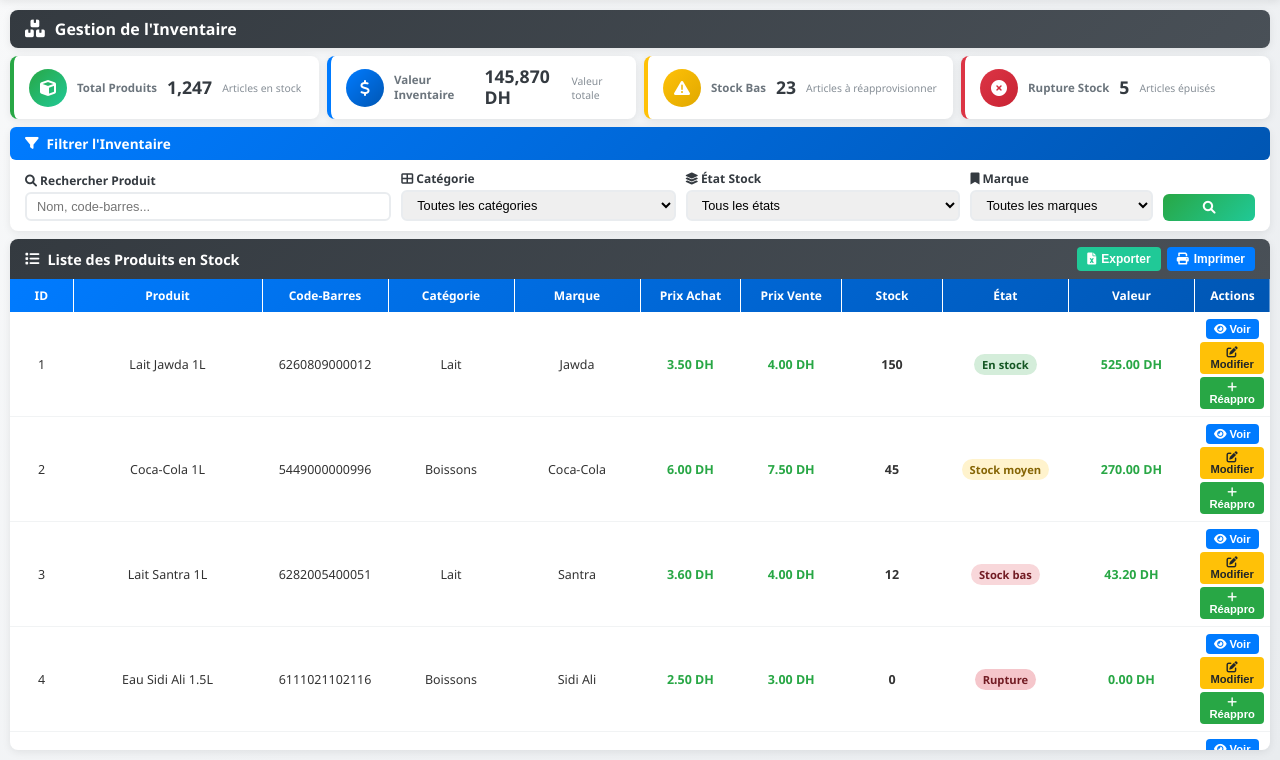
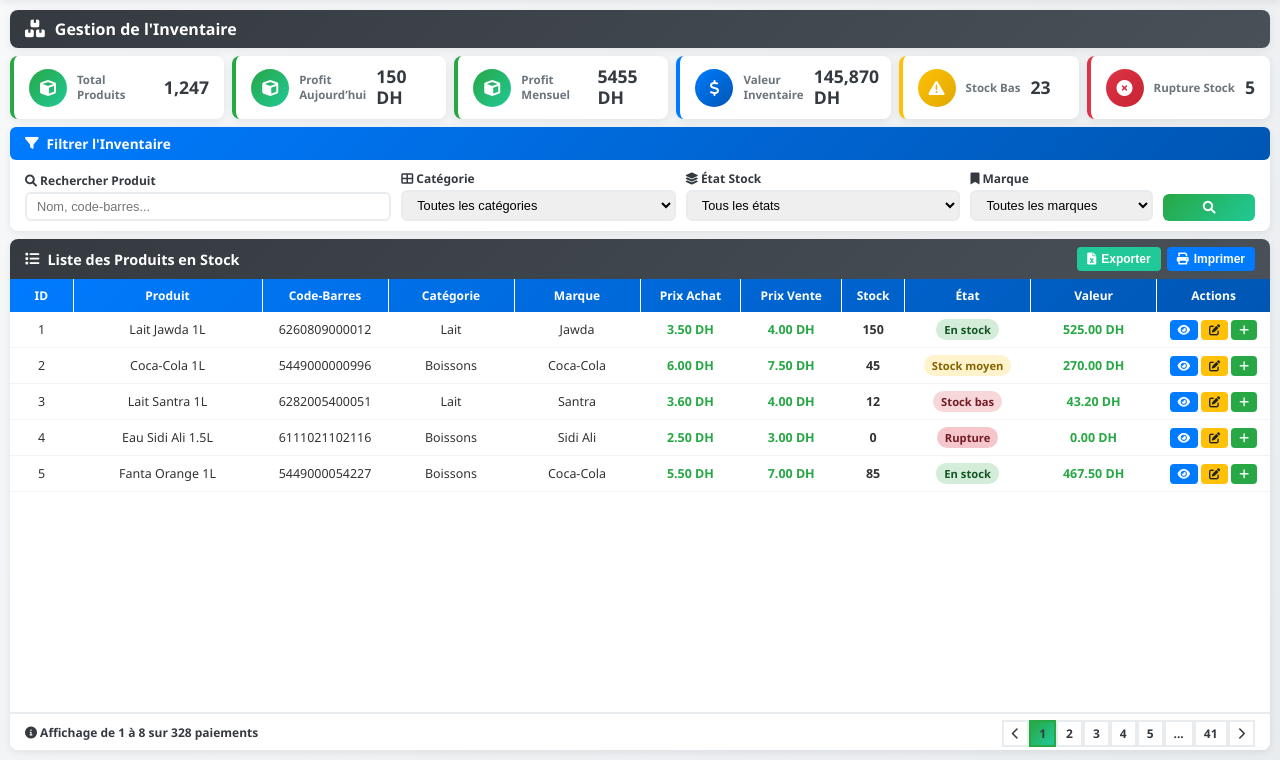
Before and after one commit to abdellatif-soufi/Digital_7anout, a PHP site: page /php/stock.php in a window 1280 px wide. Shown: the part 40-800 px from the top of the page. Run offline with PHP 8.4, Linux system fonts and the light colour scheme.

Commit message:
fix: finishing all design of store for all pages

```diff
--- a/css/stock.css
+++ b/css/stock.css
@@ -34,7 +34,7 @@
 /* Stats Section */
 .stats-section {
     display: grid;
-    grid-template-columns: repeat(4, 1fr);
+    grid-template-columns: repeat(auto-fit, minmax(180px, max-content));
     gap: 8px;
     margin-bottom: 8px;
     flex-shrink: 0;
@@ -331,3 +331,48 @@ tbody tr:hover { background-color: rgba(40, 167, 69, 0.05); }
 
 /* Price */
 .price-cell { font-weight: 700; color: var(--primary-color); }
+
+
+/* Pagination */
+.pagination-section {
+    background: var(--white);
+    padding: 7px 15px;
+    border-top: 2px solid #e9ecef;
+    display: flex;
+    justify-content: space-between;
+    align-items: center;
+    flex-shrink: 0;
+}
+
+.pagination-info {
+    font-size: 0.75rem;
+    color: var(--dark-color);
+    font-weight: 600;
+}
+
+.pagination .page-link {
+    color: var(--dark-color);
+    border: 2px solid #e9ecef;
+    padding: 3px 8px;
+    font-size: 0.75rem;
+    font-weight: 600;
+    transition: var(--transition);
+    text-decoration: none;
+}
+
+.pagination .page-link:hover {
+    background: var(--primary-color);
+    border-color: var(--primary-color);
+    color: white;
+}
+
+.pagination .page-item.active .page-link {
+    background: linear-gradient(135deg, var(--primary-color) 0%, var(--secondary-color) 100%);
+    border-color: var(--primary-color);
+}
+
+.pagination{
+display: flex;
+    align-items: center;
+    list-style: none;
+}
--- a/css/tickets.css
+++ b/css/tickets.css
@@ -1,6 +1,6 @@
 /* Container */
 .container {
-  margin-top: 20px;
+  margin-top: 10px !important;
   padding: 0 20px 20px;
 }
 
--- a/php/caisse.php
+++ b/php/caisse.php
@@ -245,7 +245,7 @@ require_once('db_connection.php');
                         <tbody id="invoiceProductsTable"></tbody>
                         <tfoot>
                             <tr style="background: linear-gradient(135deg, #28a745 0%, #20c997 100%); color: white;">
-                                <td colspan="3" class="text-end fw-bold">TOTAL :</td>
+                                <td colspan="2" class="text-end fw-bold">TOTAL :</td>
                                 <td class="text-center fw-bold"><span id="invoiceTotalAmount"></span> DH</td>
                             </tr>
                         </tfoot>
--- a/php/stock.php
+++ b/php/stock.php
@@ -42,7 +42,22 @@ session_start();
                 </div>
                 <div class="stat-card-title">Total Produits</div>
                 <div class="stat-card-value">1,247</div>
-                <div class="stat-card-subtitle">Articles en stock</div>
+            </div>
+
+            <div class="stat-card stat-card-primary">
+                <div class="stat-card-icon">
+                    <i class="fas fa-cube"></i>
+                </div>
+                <div class="stat-card-title">Profit<br>Aujourd’hui</div>
+                <div class="stat-card-value">150 DH</div>
+            </div>
+
+            <div class="stat-card stat-card-primary">
+                <div class="stat-card-icon">
+                    <i class="fas fa-cube"></i>
+                </div>
+                <div class="stat-card-title">Profit Mensuel</div>
+                <div class="stat-card-value">5455 DH</div>
             </div>
 
             <div class="stat-card stat-card-info">
@@ -51,7 +66,6 @@ session_start();
                 </div>
                 <div class="stat-card-title">Valeur Inventaire</div>
                 <div class="stat-card-value">145,870 DH</div>
-                <div class="stat-card-subtitle">Valeur totale</div>
             </div>
 
             <div class="stat-card stat-card-warning">
@@ -60,7 +74,6 @@ session_start();
                 </div>
                 <div class="stat-card-title">Stock Bas</div>
                 <div class="stat-card-value">23</div>
-                <div class="stat-card-subtitle">Articles à réapprovisionner</div>
             </div>
 
             <div class="stat-card stat-card-danger">
@@ -69,7 +82,6 @@ session_start();
                 </div>
                 <div class="stat-card-title">Rupture Stock</div>
                 <div class="stat-card-value">5</div>
-                <div class="stat-card-subtitle">Articles épuisés</div>
             </div>
         </div>
 
@@ -149,7 +161,7 @@ session_start();
                             <th style="width: 10%;">Marque</th>
                             <th style="width: 8%;">Prix Achat</th>
                             <th style="width: 8%;">Prix Vente</th>
-                            <th style="width: 8%;">Stock</th>
+                            <th style="width: 5%;">Stock</th>
                             <th style="width: 10%;">État</th>
                             <th style="width: 10%;">Valeur</th>
                             <th style="width: 16%;">Actions</th>
@@ -171,13 +183,13 @@ session_start();
                             <td>
                                 <div class="action-btns">
                                     <button class="action-btn btn-view">
-                                        <i class="fas fa-eye"></i> Voir
+                                        <i class="fas fa-eye"></i>
                                     </button>
                                     <button class="action-btn btn-edit">
-                                        <i class="fas fa-edit"></i> Modifier
+                                        <i class="fas fa-edit"></i>
                                     </button>
                                     <button class="action-btn btn-restock">
-                                        <i class="fas fa-plus"></i> Réappro
+                                        <i class="fas fa-plus"></i>
                                     </button>
                                 </div>
                             </td>
@@ -196,13 +208,13 @@ session_start();
                             <td>
                                 <div class="action-btns">
                                     <button class="action-btn btn-view">
-                                        <i class="fas fa-eye"></i> Voir
+                                        <i class="fas fa-eye"></i>
                                     </button>
                                     <button class="action-btn btn-edit">
-                                        <i class="fas fa-edit"></i> Modifier
+                                        <i class="fas fa-edit"></i>
                                     </button>
                                     <button class="action-btn btn-restock">
-                                        <i class="fas fa-plus"></i> Réappro
+                                        <i class="fas fa-plus"></i>
                                     </button>
                                 </div>
                             </td>
@@ -221,13 +233,13 @@ session_start();
                             <td>
                                 <div class="action-btns">
                                     <button class="action-btn btn-view">
-                                        <i class="fas fa-eye"></i> Voir
+                                        <i class="fas fa-eye"></i>
                                     </button>
                                     <button class="action-btn btn-edit">
-                                        <i class="fas fa-edit"></i> Modifier
+                                        <i class="fas fa-edit"></i>
                                     </button>
                                     <button class="action-btn btn-restock">
-                                        <i class="fas fa-plus"></i> Réappro
+                                        <i class="fas fa-plus"></i>
                                     </button>
                                 </div>
                             </td>
@@ -246,13 +258,13 @@ session_start();
                             <td>
                                 <div class="action-btns">
                                     <button class="action-btn btn-view">
-                                        <i class="fas fa-eye"></i> Voir
+                                        <i class="fas fa-eye"></i>
                                     </button>
                                     <button class="action-btn btn-edit">
-                                        <i class="fas fa-edit"></i> Modifier
+                                        <i class="fas fa-edit"></i>
                                     </button>
                                     <button class="action-btn btn-restock">
-                                        <i class="fas fa-plus"></i> Réappro
+                                        <i class="fas fa-plus"></i>
                                     </button>
                                 </div>
                             </td>
@@ -271,13 +283,13 @@ session_start();
                             <td>
                                 <div class="action-btns">
                                     <button class="action-btn btn-view">
-                                        <i class="fas fa-eye"></i> Voir
+                                        <i class="fas fa-eye"></i>
                                     </button>
                                     <button class="action-btn btn-edit">
-                                        <i class="fas fa-edit"></i> Modifier
+                                        <i class="fas fa-edit"></i>
                                     </button>
                                     <button class="action-btn btn-restock">
-                                        <i class="fas fa-plus"></i> Réappro
+                                        <i class="fas fa-plus"></i>
                                     </button>
                                 </div>
                             </td>
@@ -286,6 +298,48 @@ session_start();
                     </tbody>
                 </table>
             </div>
+
+
+            <div class="pagination-section">
+                <div class="pagination-info">
+                    <i class="fas fa-info-circle"></i> Affichage de 1 à 8 sur 328 paiements
+                </div>
+                <nav>
+                    <ul class="pagination mb-0">
+                        <li class="page-item disabled">
+                            <a class="page-link" href="#">
+                                <i class="fas fa-chevron-left"></i>
+                            </a>
+                        </li>
+                        <li class="page-item active">
+                            <a class="page-link" href="#">1</a>
+                        </li>
+                        <li class="page-item">
+                            <a class="page-link" href="#">2</a>
+                        </li>
+                        <li class="page-item">
+                            <a class="page-link" href="#">3</a>
+                        </li>
+                        <li class="page-item">
+                            <a class="page-link" href="#">4</a>
+                        </li>
+                        <li class="page-item">
+                            <a class="page-link" href="#">5</a>
+                        </li>
+                        <li class="page-item">
+                            <span class="page-link">...</span>
+                        </li>
+                        <li class="page-item">
+                            <a class="page-link" href="#">41</a>
+                        </li>
+                        <li class="page-item">
+                            <a class="page-link" href="#">
+                                <i class="fas fa-chevron-right"></i>
+                            </a>
+                        </li>
+                    </ul>
+                </nav>
+            </div>
         </div>
     </div>
 
```
Also changed, not shown: css/caisse.css (+42 -0 lines), css/parametres.css (+1 -12 lines), js/articles.js (+0 -9 lines).
